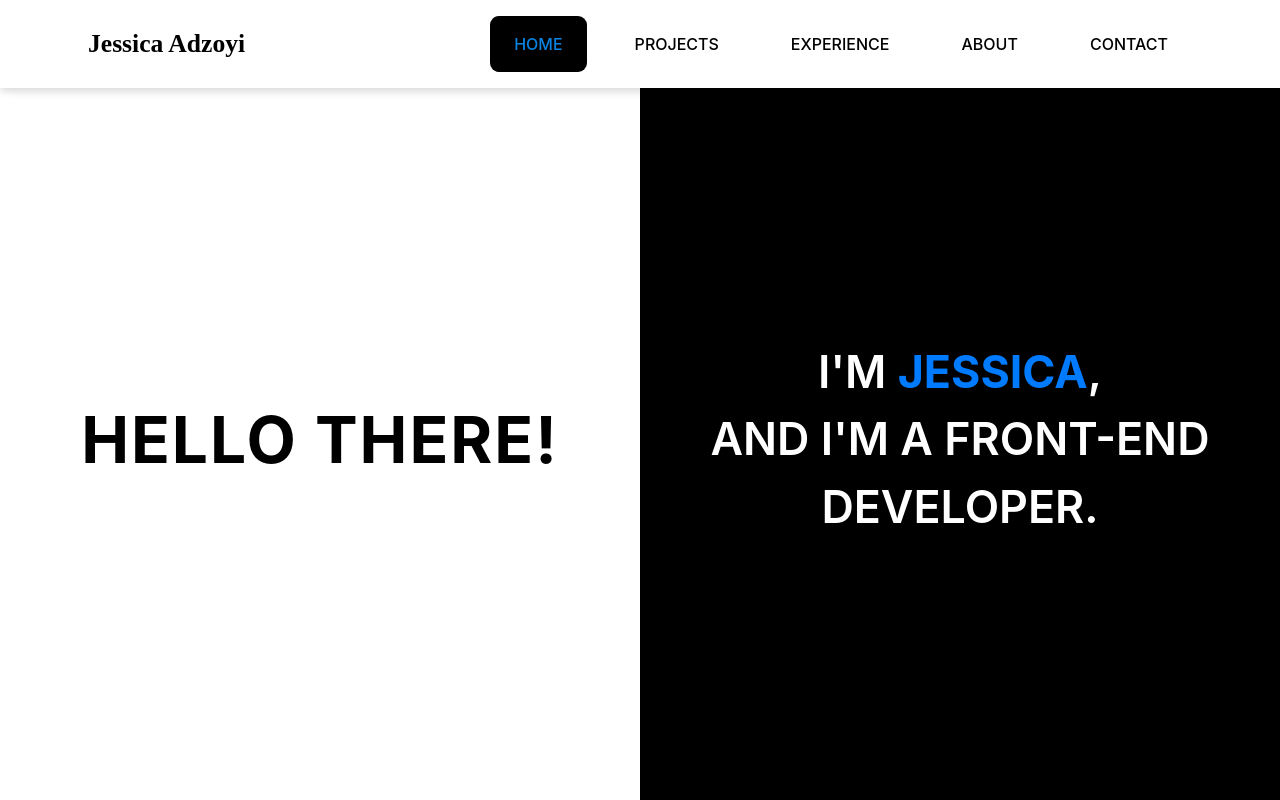
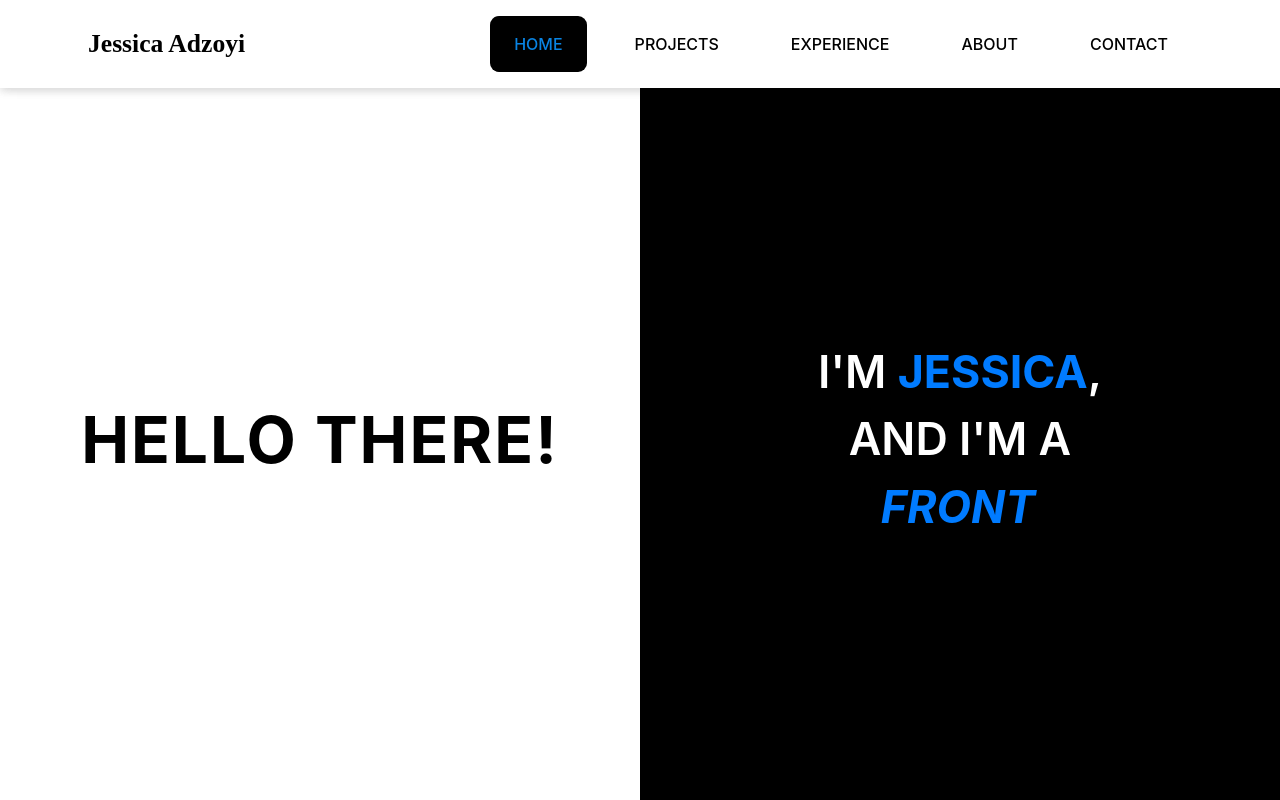
Before and after one commit to JESSICA047/React-personal-portfolio, a React (Vite) app: page / in a window 1280 px wide. Built offline with nearby package versions, Linux system fonts and the light colour scheme; a web font is replaced by a local one.

Commit message:
Update Home page styles and layout
- Modified Home.css to improve the overall styling of the Home page.
- Updated Home.jsx to enhance the layout and structure.

```diff
--- a/src/Pages/Home/Home.css
+++ b/src/Pages/Home/Home.css
@@ -139,6 +139,44 @@
   animation-delay: 0.5s;
 }
 
+/* Role Animation Styles */
+.role-animation {
+  color: #007bff;
+  font-weight: 700;
+  display: inline-block;
+  font-style: italic;
+}
+
+.cursor {
+  display: inline-block;
+  width: 2px;
+  height: 1em;
+  background-color: #007bff;
+  margin-left: 2px;
+  vertical-align: middle;
+  animation: blink 1s infinite;
+}
+
+@keyframes blink {
+
+  0%,
+  100% {
+    opacity: 1;
+  }
+
+  50% {
+    opacity: 0;
+  }
+}
+
+/* Make sure the role text container maintains consistent height */
+.role-text {
+  /* min-height: 2rem; */
+  display: flex;
+  align-items: center;
+  justify-content: center;
+}
+
 /* Media Queries for Home Page */
 @media (min-width: 1281px) {
   .hello-text {
--- a/src/Pages/Home/Home.jsx
+++ b/src/Pages/Home/Home.jsx
@@ -1,10 +1,46 @@
-import React from "react";
+import React, { useState, useEffect } from "react";
 import { Link } from "react-router-dom";
 import Navbar from "../../components/Navbar/Navbar";
 import "./Home.css";
 import "animate.css";
 
 function Home() {
+  const [roleIndex, setRoleIndex] = useState(0);
+  const [displayText, setDisplayText] = useState("");
+  const [isDeleting, setIsDeleting] = useState(false);
+  const roles = ["HEALTH-TECH ENTHUSIAST", "FRONT-END DEVELOPER"];
+  const typingSpeed = 100;
+  const deletingSpeed = 50;
+  const delayBetweenRoles = 1500;
+
+  useEffect(() => {
+    const timeout = setTimeout(
+      () => {
+        const currentRole = roles[roleIndex];
+
+        if (!isDeleting) {
+          setDisplayText(currentRole.substring(0, displayText.length + 1));
+
+          // Once we've typed the full role
+          if (displayText.length === currentRole.length) {
+            setTimeout(() => setIsDeleting(true), delayBetweenRoles);
+          }
+        } else {
+          setDisplayText(currentRole.substring(0, displayText.length - 1));
+
+          // Once we've deleted the role
+          if (displayText.length === 0) {
+            setIsDeleting(false);
+            setRoleIndex((prevIndex) => (prevIndex + 1) % roles.length);
+          }
+        }
+      },
+      isDeleting ? deletingSpeed : typingSpeed
+    );
+
+    return () => clearTimeout(timeout);
+  }, [displayText, isDeleting, roleIndex, roles]);
+
   return (
     <div className="home">
       <Navbar />
@@ -19,12 +55,18 @@ function Home() {
             <div className="intro-text animate__animated animate__fadeInRight">
               <p className="im-text">
                 I'M{" "}
-                <Link to="/resume" className="name">
+                <Link to="/about" className="name">
                   JESSICA
                 </Link>
-                ,
+                ,<p>AND I'M A </p>
               </p>
-              <p className="role-text">AND I'M A FRONT-END DEVELOPER.</p>
+              <p className="role-text">
+                <p>
+                  {" "}
+                  <span className="role-animation">{displayText}</span>
+                  <span className="cursor"></span>
+                </p>
+              </p>
             </div>
           </div>
         </section>
```
